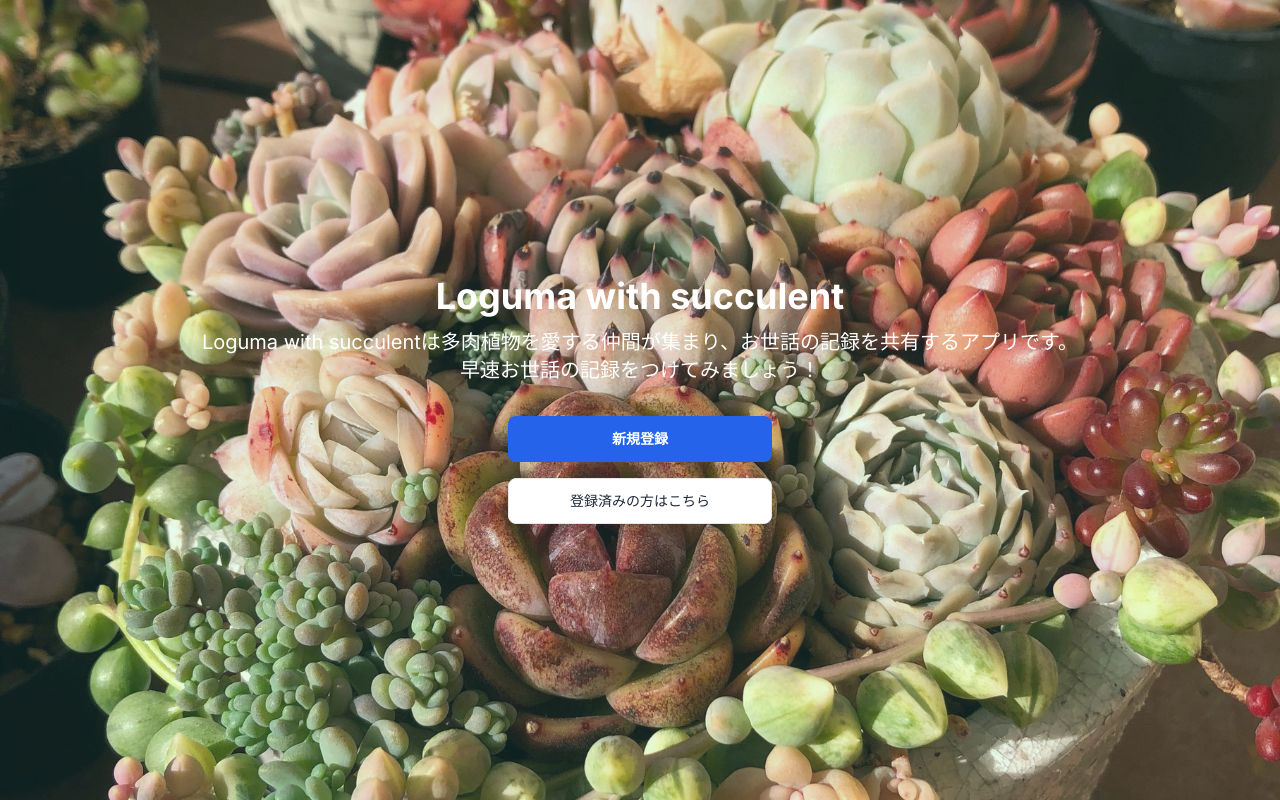
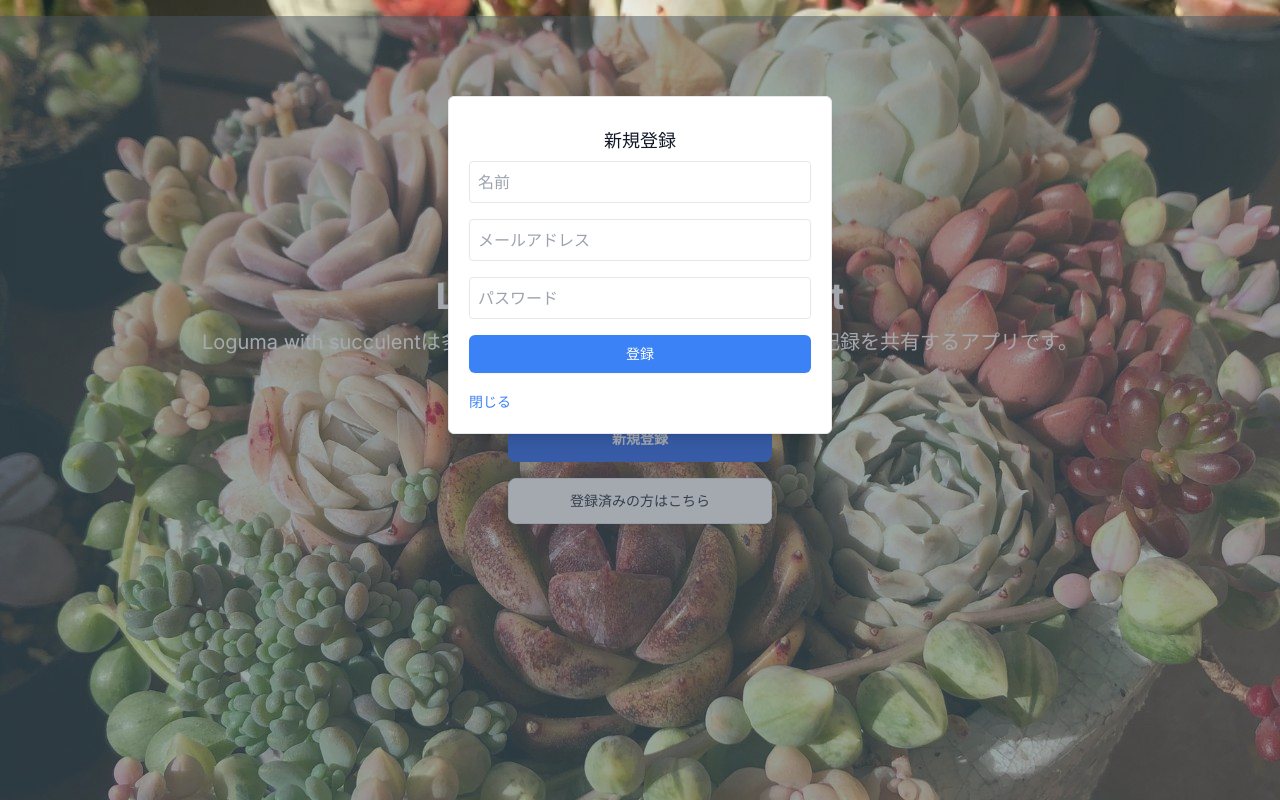
Before and after one commit to kucyaman/Loguma_with_Succulents_ver1, a Next.js app in the folder front/: page / in a window 1280 px wide. Both pictures are taken after a click on the button "新規登録". Built offline with nearby package versions, Linux system fonts and the light colour scheme.

Commit message:
:wrench:add 会員登録のフォーム作成

```diff
--- a/front/src/app/page.tsx
+++ b/front/src/app/page.tsx
@@ -1,6 +1,19 @@
+"use client";
+import { useState } from 'react';
 import Head from 'next/head';
+import SignupForm from '../components/signup/SignupForm';
 
 export default function Home() {
+  const [showModal, setShowModal] = useState(false);
+
+  const openModal = () => {
+    setShowModal(true);
+  };
+
+  const closeModal = () => {
+    setShowModal(false);
+  };
+
   return (
     <>
       <Head>
@@ -14,9 +27,12 @@ export default function Home() {
           <p className="text-xl text-white">早速お世話の記録をつけてみましょう！</p>
         </div>
         <div className="space-y-4">
-          <button className="w-full py-3 px-4 inline-flex justify-center items-center gap-x-2 text-sm font-semibold rounded-lg border border-transparent bg-blue-600 text-white hover:bg-blue-700 disabled:opacity-50 disabled:pointer-events-none dark:focus:outline-none dark:focus:ring-1 dark:focus:ring-gray-600">
+          <button onClick={openModal} className="w-full py-3 px-4 inline-flex justify-center items-center gap-x-2 text-sm font-semibold rounded-lg border border-transparent bg-blue-600 text-white hover:bg-blue-700 disabled:opacity-50 disabled:pointer-events-none dark:focus:outline-none dark:focus:ring-1 dark:focus:ring-gray-600">
             新規登録
           </button>
+          {showModal && (
+            <SignupForm onClose={closeModal} />
+          )}
           <button className="w-full py-3 px-4 inline-flex justify-center items-center gap-x-2 text-sm font-medium rounded-lg border border-gray-200 bg-white text-gray-800 shadow-sm hover:bg-gray-50 disabled:opacity-50 disabled:pointer-events-none dark:bg-slate-900 dark:border-gray-700 dark:text-white dark:hover:bg-gray-800 dark:focus:outline-none dark:focus:ring-1 dark:focus:ring-gray-600">
             登録済みの方はこちら
           </button>
--- /dev/null
+++ b/front/src/components/signup/SignupForm.jsx
@@ -0,0 +1,66 @@
+import React, { useState } from 'react';
+import useSignup from '../../hooks/useSignup';
+
+const SignupForm = ({ onClose }) => {
+  const [name, setName] = useState('');
+  const [email, setEmail] = useState('');
+  const [password, setPassword] = useState('');
+  const { signup, isLoading, error } = useSignup();
+
+  const handleSubmit = async (e) => {
+    e.preventDefault();
+    try {
+      const data = await signup({ name, email, password });
+      console.log('登録成功:', data);
+      onClose();
+    } catch (err) {
+      console.error('登録失敗:', err);
+    }
+  };
+
+  return (
+    <div className="fixed inset-0 bg-gray-600 bg-opacity-50 overflow-y-auto h-full w-full">
+      <div className="relative top-20 mx-auto p-5 border w-96 shadow-lg rounded-md bg-white">
+        <div className="mt-3 text-center">
+          <h3 className="text-lg leading-6 font-medium text-gray-900">新規登録</h3>
+          <form className="mt-2 space-y-4" onSubmit={handleSubmit}>
+            <input
+              type="text"
+              placeholder="名前"
+              className="w-full p-2 border rounded text-black"
+              value={name}
+              onChange={(e) => setName(e.target.value)}
+            />
+            <input
+              type="email"
+              placeholder="メールアドレス"
+              className="w-full p-2 border rounded text-black"
+              value={email}
+              onChange={(e) => setEmail(e.target.value)}
+            />
+            <input
+              type="password"
+              placeholder="パスワード"
+              className="w-full p-2 border rounded text-black"
+              value={password}
+              onChange={(e) => setPassword(e.target.value)}
+            />
+            <button
+              type="submit"
+              className="w-full py-2 px-4 border border-transparent rounded-md shadow-sm text-sm font-medium text-white bg-blue-500 hover:bg-blue-700 focus:outline-none focus:ring-2 focus:ring-offset-2 focus:ring-blue-500"
+              disabled={isLoading}
+            >
+              {isLoading ? '登録中...' : '登録'}
+            </button>
+          </form>
+          {error && <div className="text-red-500 text-sm mt-2">{error}</div>}
+        </div>
+        <div className="mt-4">
+          <button onClick={onClose} className="text-sm text-blue-500 hover:underline">閉じる</button>
+        </div>
+      </div>
+    </div>
+  );
+};
+
+export default SignupForm;
--- /dev/null
+++ b/front/src/hooks/useSignup.js
@@ -0,0 +1,37 @@
+// src/hooks/useSignup.js
+import { useState } from 'react';
+
+const useSignup = () => {
+  const [isLoading, setIsLoading] = useState(false);
+  const [error, setError] = useState(null);
+
+  const signup = async ({ name, email, password }) => {
+    setIsLoading(true);
+    setError(null);
+    try {
+      const response = await fetch('http://localhost:3001/api/v1/auth', {
+        method: 'POST',
+        headers: {
+          'Content-Type': 'application/json',
+        },
+        body: JSON.stringify({ name, email, password }),
+      });
+
+      if (!response.ok) {
+        throw new Error('サインアップに失敗しました。');
+      }
+
+      const data = await response.json();
+      setIsLoading(false);
+      return data;
+    } catch (error) {
+      setError(error.message);
+      setIsLoading(false);
+      throw error;
+    }
+  };
+
+  return { signup, isLoading, error };
+};
+
+export default useSignup;
```
